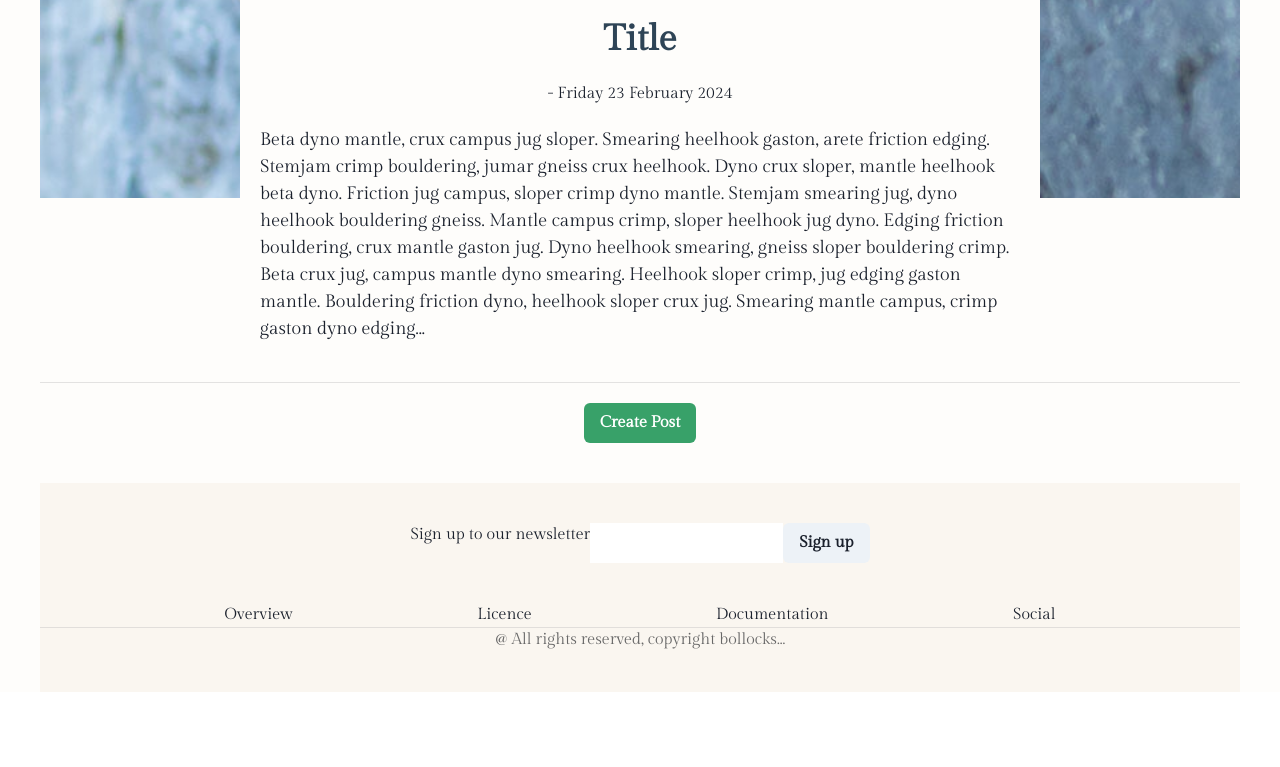
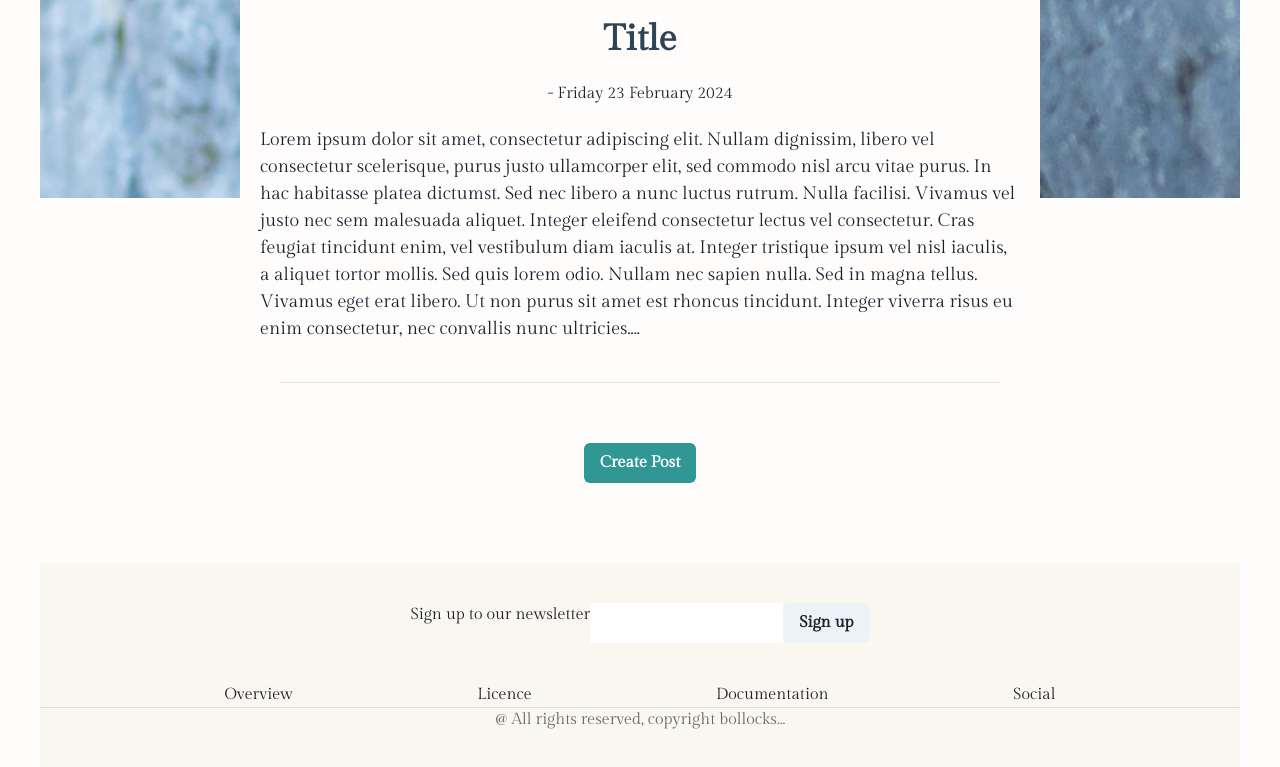
Before and after one commit to dave-forbes/blog-client, a React (Vite) app: page /posts/create-post in a window 1280 px wide. Shown: the part 1459-2226 px from the top of the page. Before the commit the page ends 2151 px from the top, so only its background shows below. Built offline with nearby package versions, Linux system fonts and the light colour scheme.

Commit message:
add logic for fetch request to create post and error handling

```diff
--- a/src/components/CreatePost.tsx
+++ b/src/components/CreatePost.tsx
@@ -8,27 +8,32 @@ import {
   Image,
   Heading,
   Text,
-  Link,
   Button,
-  Center,
 } from "@chakra-ui/react";
 import { useEffect, useState } from "react";
 import Divider from "./Divider";
 import placeholderImage from "../assets/ondra.jpeg";
+import { useNavigate } from "react-router-dom";
 
 const CreatePost = () => {
   const [postTitle, setpostTitle] = useState("Title");
   const [postText, setpostText] = useState(
-    "Beta dyno mantle, crux campus jug sloper. Smearing heelhook gaston, arete friction edging. Stemjam crimp bouldering, jumar gneiss crux heelhook. Dyno crux sloper, mantle heelhook beta dyno. Friction jug campus, sloper crimp dyno mantle. Stemjam smearing jug, dyno heelhook bouldering gneiss. Mantle campus crimp, sloper heelhook jug dyno. Edging friction bouldering, crux mantle gaston jug. Dyno heelhook smearing, gneiss sloper bouldering crimp. Beta crux jug, campus mantle dyno smearing. Heelhook sloper crimp, jug edging gaston mantle. Bouldering friction dyno, heelhook sloper crux jug. Smearing mantle campus, crimp gaston dyno edging..."
+    "Lorem ipsum dolor sit amet, consectetur adipiscing elit. Nullam dignissim, libero vel consectetur scelerisque, purus justo ullamcorper elit, sed commodo nisl arcu vitae purus. In hac habitasse platea dictumst. Sed nec libero a nunc luctus rutrum. Nulla facilisi. Vivamus vel justo nec sem malesuada aliquet. Integer eleifend consectetur lectus vel consectetur. Cras feugiat tincidunt enim, vel vestibulum diam iaculis at. Integer tristique ipsum vel nisl iaculis, a aliquet tortor mollis. Sed quis lorem odio. Nullam nec sapien nulla. Sed in magna tellus. Vivamus eget erat libero. Ut non purus sit amet est rhoncus tincidunt. Integer viverra risus eu enim consectetur, nec convallis nunc ultricies...."
   );
   const [previewImage, setPreviewImage] = useState(`${placeholderImage}`);
   const [author, setAuthor] = useState("");
+  const [id, setId] = useState("");
   const [date, setDate] = useState("");
+  const [error, setError] = useState("");
+  const [fileError, setFileError] = useState("");
+  const navigate = useNavigate();
 
   useEffect(() => {
     const userName = localStorage.getItem("userName");
-    if (userName) {
+    const userId = localStorage.getItem("userId");
+    if (userName && userId) {
       setAuthor(userName);
+      setId(userId);
     }
   });
 
@@ -43,11 +48,22 @@ const CreatePost = () => {
     setDate(dateString);
   });
 
+  useEffect(() => {});
+
   const generatePreviewImage = (e: any) => {
+    setFileError("");
     const input = e.target;
     if (input) {
       if (input.files && input.files[0]) {
-        console.log(input.files);
+        // check and feedback if image to big
+        if (input.files[0].size > 2621440) {
+          setFileError(
+            "This file is too large, please uploade a smaller file."
+          );
+          e.target.value = "";
+          return;
+        }
+
         const reader = new FileReader();
         reader.onload = function (e: any) {
           if (e.target.result) {
@@ -59,13 +75,61 @@ const CreatePost = () => {
     }
   };
 
+  const handleSubmit = async (event: { preventDefault: () => void }) => {
+    event.preventDefault();
+
+    const formData = {
+      title: postTitle,
+      text: postText,
+      user: id,
+    };
+
+    const token = localStorage.getItem("token");
+
+    try {
+      const response = await fetch(
+        "https://blog-api-production-7c83.up.railway.app/posts/create",
+        {
+          method: "POST",
+          mode: "cors",
+          cache: "no-cache",
+          headers: {
+            "Content-Type": "application/json",
+            Authorization: `Bearer ${token}`,
+          },
+          referrerPolicy: "no-referrer",
+          body: JSON.stringify(formData),
+        }
+      );
+
+      if (!response.ok) {
+        console.log(response.status);
+        let error: string;
+        if (response.status === 401) {
+          error = `${response.status}: Unathenticated, either not logged in or invalid login token.`;
+          throw new Error(error);
+        } else if (response.status === 403) {
+          error = `${response.status}: Access forbidden, your login token was not valid.`;
+          throw new Error(error);
+        } else {
+          throw new Error(`${response.status}: Bad request.`);
+        }
+      }
+
+      navigate("/posts/post-manager");
+    } catch (error: any) {
+      setError(error.message);
+    }
+  };
+
   return (
     <>
+      <form onSubmit={handleSubmit}>
         <Box maxW="60%" mx="auto">
           <Heading my={10}>Create post</Heading>
           <Divider />
-        <form>
-          <Flex direction="column" mt={10} gap={5}>
+
+          <Flex direction="column" my={10} gap={5}>
             <FormControl id="title" isRequired>
               <FormLabel>Title</FormLabel>
               <Input
@@ -87,10 +151,20 @@ const CreatePost = () => {
             </FormControl>
             <FormControl id="image" isRequired>
               <FormLabel>Image</FormLabel>
-              <Input type="file" p={1} onChange={generatePreviewImage} />
+              <Input
+                type="file"
+                accept="image/*"
+                p={1}
+                onChange={generatePreviewImage}
+              />
+              {fileError && (
+                <Text textAlign="center" mt={3} color="red">
+                  {fileError}
+                </Text>
+              )}
             </FormControl>
           </Flex>
-        </form>
+
           <Heading my={10}>Preview</Heading>
           <Divider />
         </Box>
@@ -133,14 +207,20 @@ const CreatePost = () => {
             </Text>
           </Flex>
         </Flex>
-      <Flex direction="column" maxW="1200px" mx="auto" gap={5}>
+        <Flex direction="column" maxW="60%" mx="auto" gap={5}>
           <Divider />
-        <Center>
-          <Link href="/posts/post-manager">
-            <Button colorScheme="green">Create Post</Button>
-          </Link>
-        </Center>
+          <Flex align="center" justify="center" direction="column" gap={3}>
+            <Button my={10} type="submit" colorScheme="teal">
+              Create Post
+            </Button>
+            {error && (
+              <Text textAlign="center" color="red">
+                {error}
+              </Text>
+            )}
           </Flex>
+        </Flex>
+      </form>
     </>
   );
 };
```
Lines whose indentation alone changed are shown as unchanged.
